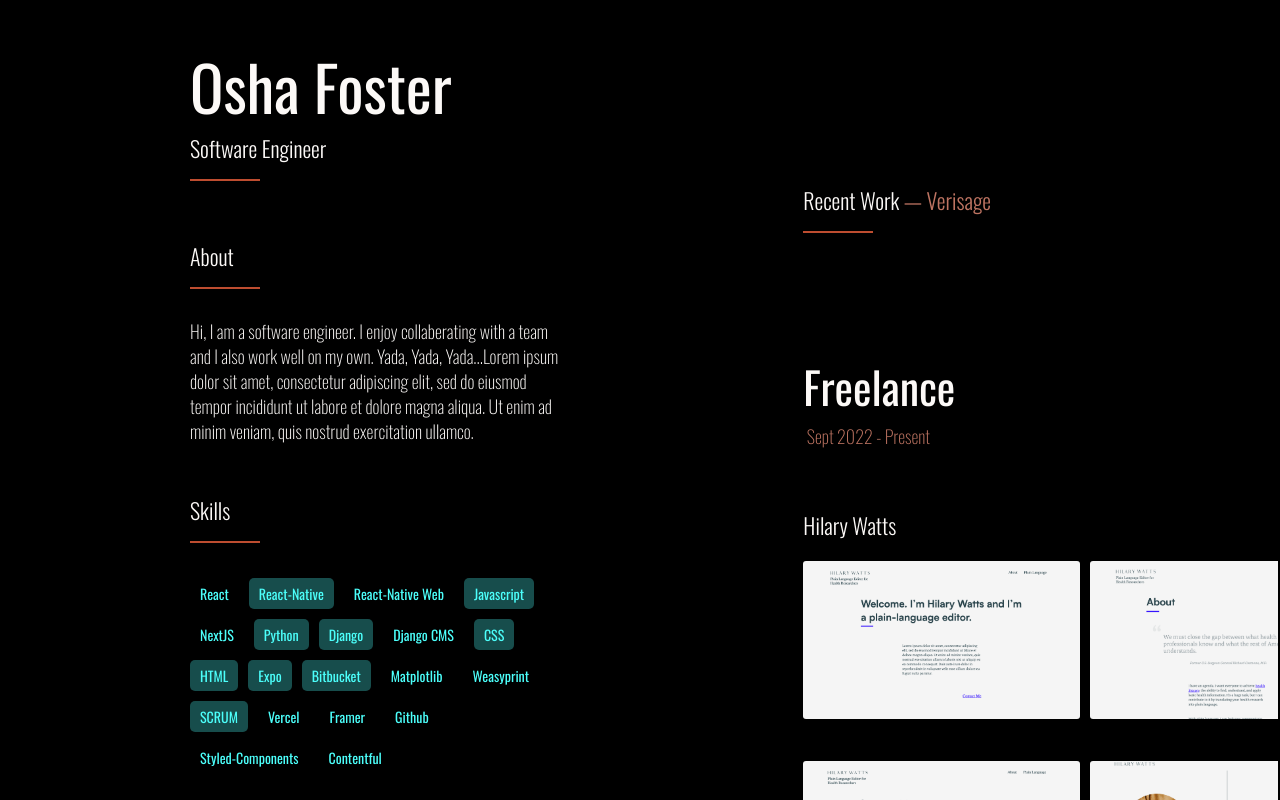
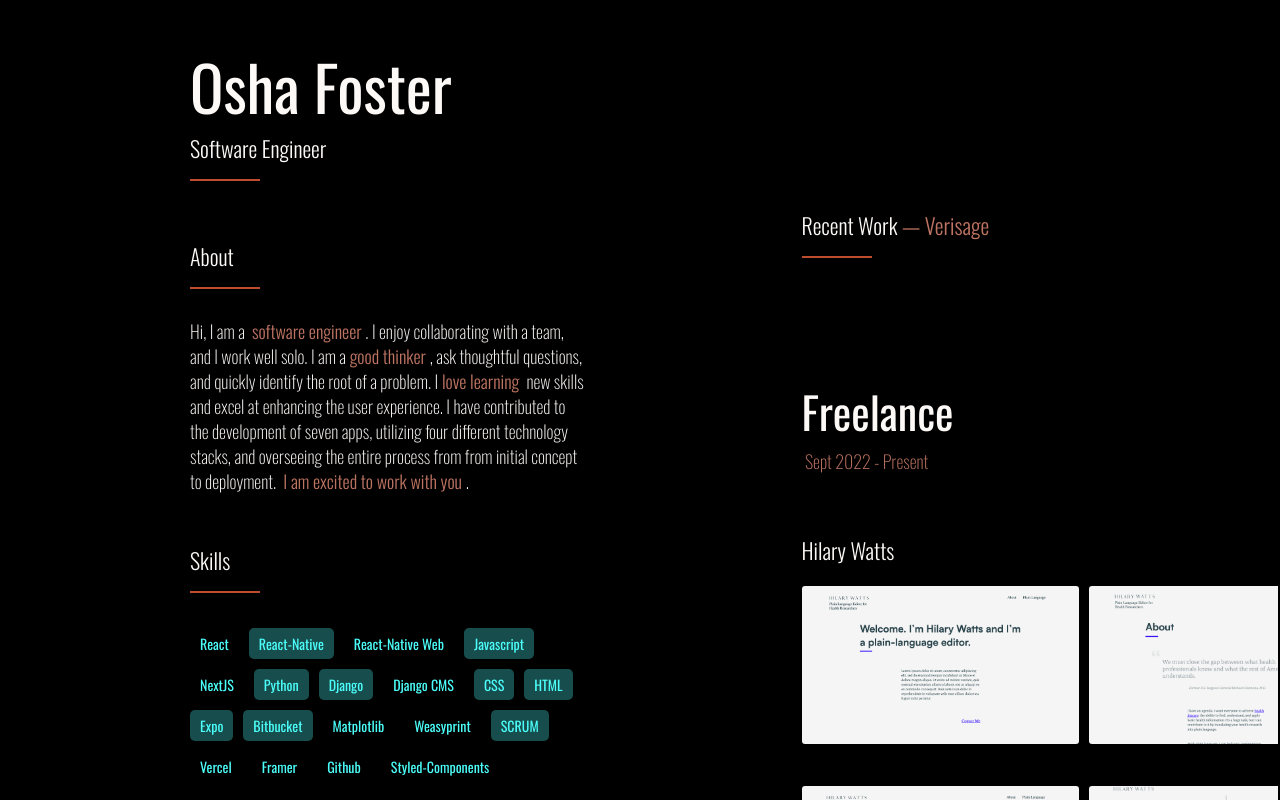
Before and after one commit to OshaFoster/portfolio-23, a Next.js app: page / in a window 1280 px wide. Built offline with nearby package versions, Linux system fonts and the light colour scheme.

Commit message:
update about, other minor fixes

```diff
--- a/components/About/index.js
+++ b/components/About/index.js
@@ -8,13 +8,21 @@ export default function About() {
       <Decoration />
       <TextWrap>
         <Text>
-          Hi, I am a software engineer. I enjoy collaberating with a team and I
-          also work well on my own. Yada, Yada, Yada...Lorem ipsum dolor sit
-          amet, consectetur adipiscing elit, sed do eiusmod tempor incididunt ut
-          labore et dolore magna aliqua. Ut enim ad minim veniam, quis nostrud
-          exercitation ullamco.
+          Hi, I am a <Span>&nbsp;software engineer&nbsp;</Span>. I enjoy
+          collaborating with a team, and I work well solo. I am a
+          <Span>&nbsp;good thinker&nbsp;</Span>, ask thoughtful questions, and
+          quickly identify the root of a problem. I
+          <Span>&nbsp;love learning&nbsp;</Span> new skills and excel at
+          enhancing the user experience. I have contributed to the development
+          of seven apps, utilizing four different technology stacks, and
+          overseeing the entire process from from initial concept to deployment.{' '}
+          <Span>&nbsp;I am excited to work with you&nbsp;</Span>.
         </Text>
       </TextWrap>
     </>
   );
 }
+
+{
+  /* <Span>&nbsp;analytical skills&nbsp;</Span> */
+}
--- a/components/DigNDirt/index.js
+++ b/components/DigNDirt/index.js
@@ -141,7 +141,7 @@ export default function DigNDirt({ stopHover }) {
           <Text ref={ref}>
             Created DND mobile application to optimize the efficiency of
             excavators in finding and transporting dirt, highlighting my ability
-            to identify and <Span>&nbsp;solve real-world problems&nbsp;</Span>{' '}
+            to identify and solve<Span>&nbsp;real-world problems&nbsp;</Span>{' '}
             using technology.
           </Text>
           <StackComp stack={'dnd'} />
@@ -161,8 +161,9 @@ export default function DigNDirt({ stopHover }) {
           <Text>
             Contributed to the development of EQT mobile application for
             managing inventory and maintenance of heavy machinery, utilizing my
-            technical expertise and <Span>&nbsp;teamwork skills&nbsp;</Span> to
-            ensure successful delivery of the application.
+            <Span>&nbsp;technical expertise&nbsp;</Span>and
+            <Span>&nbsp;teamwork skills&nbsp;</Span> to ensure successful
+            delivery of the application.
           </Text>
           <StackComp stack={'dnd'} />
         </TextWrap>
--- a/components/Footer/index.js
+++ b/components/Footer/index.js
@@ -20,7 +20,7 @@ export default function Footer() {
       <TextWrap>
         <Decoration/>
         <Text>
-          This <Span> portfolio </Span> was designed in <Span>Figma</Span> coded in
+          This portfolio was designed in <Span>Figma</Span> coded in
           <Span> Visual Studio Code</Span> built with <Span> NextJS </Span> and
           deployed with
           <Span> Vercel </Span>, by me.
--- a/components/Stepite/index.js
+++ b/components/Stepite/index.js
@@ -60,8 +60,7 @@ export default function Stepite() {
       </LinkWrap>
       <TextWrap>
         <Text ref={ref}>
-          Collaborated on a Django app processing ASIN data to{' '}
-          <Span>&nbsp;generate reports on Amazon trends&nbsp;</Span>. Utilized
+          Collaborated on a Django app processing ASIN data to<Span>&nbsp;generate reports&nbsp;</Span>on Amazon trends. Utilized
           Matplotlib to create<Span>&nbsp;visually appealing graphs&nbsp;</Span>{' '}
           for easy data comprehension. Built a user-friendly website with Django
           CMS to display reports. Engaged in client discussions to understand
--- a/pages/index.js
+++ b/pages/index.js
@@ -57,7 +57,7 @@ const ContentWrap = styled.div`
 const LeftWrap = styled.div`
   width: 32em;
   /* background-color: yellow; */
-  padding-right: 90px;
+  padding-right: 4em;
   box-sizing: border-box;
   ${media.medium`
   width: 80%;
@@ -79,7 +79,7 @@ const RightWrap = styled.div`
   overflow: scroll;
   /* background-color: red; */
   box-sizing: border-box;
-  padding-bottom: 140px;
+  padding-bottom: 100px;
   ${media.medium`
   margin: auto;
   overflow-x: hidden;
--- a/styles/shared.js
+++ b/styles/shared.js
@@ -69,6 +69,7 @@ export const Text = styled.p`
 
 export const Span = styled.span`
   color: ${colors.decorationLight};
+  font-weight: 300;
 `
 
 export const DateText = styled.p`
```
